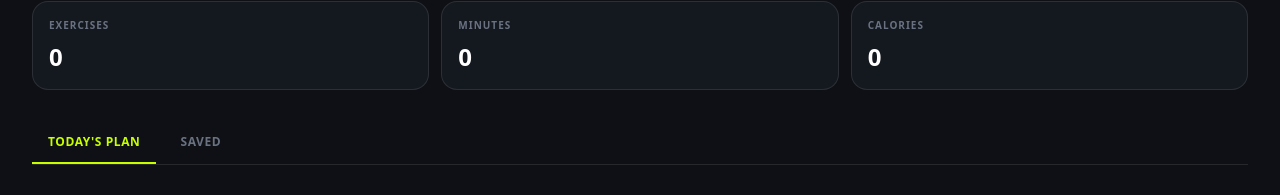
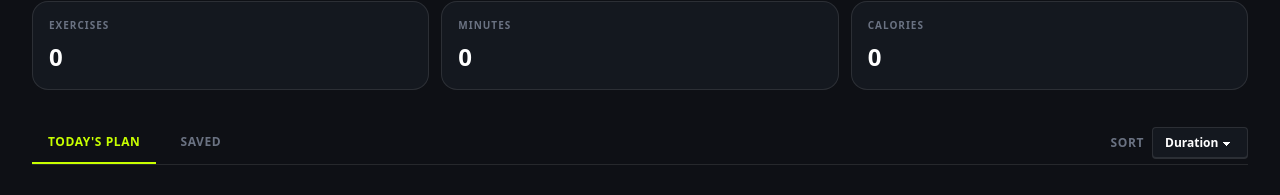
Before and after one commit to Iftakharul-Alam-Apurba/Fit-Log, a Next.js app: page /my-plan in a window 1280 px wide. Shown: the part 212-407 px from the top of the page. Built offline with nearby package versions, Linux system fonts and the light colour scheme.

Commit message:
Added sort Option

```diff
--- a/app/my-plan/components/PlanContent.tsx
+++ b/app/my-plan/components/PlanContent.tsx
@@ -11,9 +11,26 @@ export default function PlanContent() {
   const { plan, saved } = useFitLog();
 
   const [activeTab, setActiveTab] = useState<"plan" | "saved">("plan");
+  const [sortBy, setSortBy] = useState("duration");
 
   const isPlanTab = activeTab === "plan";
   const currentWorkouts = isPlanTab ? plan : saved;
+
+  const sortedWorkouts = [...currentWorkouts].sort((a, b) => {
+    if (sortBy === "duration") {
+      return a.duration - b.duration;
+    }
+
+    if (sortBy === "calories") {
+      return a.caloriesBurned - b.caloriesBurned;
+    }
+
+    if (sortBy === "rating") {
+      return b.rating - a.rating;
+    }
+
+    return 0;
+  });
 
   const totalMinutes = currentWorkouts.reduce(
     (total, workout) => total + workout.duration,
@@ -60,8 +77,9 @@ export default function PlanContent() {
         </div>
       </div>
 
-      {/* Tabs */}
-      <div className="flex items-center gap-2 border-b border-white/10">
+      {/* Tabs + Sort */}
+      <div className="flex flex-col justify-between gap-3 border-b border-white/10 sm:flex-row sm:items-center">
+        <div className="flex items-center gap-2">
           <button
             type="button"
             onClick={() => setActiveTab("plan")}
@@ -87,8 +105,30 @@ export default function PlanContent() {
           </button>
         </div>
 
+        {/* Sort */}
+        <div className="flex items-center gap-2 pb-2 sm:pb-0">
+          <label
+            htmlFor="sort-workouts"
+            className="text-xs font-bold uppercase tracking-wider text-gray-500"
+          >
+            Sort
+          </label>
+
+          <select
+            id="sort-workouts"
+            value={sortBy}
+            onChange={(event) => setSortBy(event.target.value)}
+            className="select select-sm border-white/10 bg-[#14181f] text-xs font-bold text-white"
+          >
+            <option value="duration">Duration</option>
+            <option value="calories">Calories</option>
+            <option value="rating">Rating</option>
+          </select>
+        </div>
+      </div>
+
       {/* Content */}
-      {currentWorkouts.length === 0 ? (
+      {sortedWorkouts.length === 0 ? (
         <div className="flex min-h-80 flex-col items-center justify-center rounded-2xl border border-dashed border-white/10 bg-[#111419] px-6 text-center">
           <h2 className="text-xl font-black uppercase tracking-tight text-white">
             NOTHING HERE YET
@@ -109,7 +149,7 @@ export default function PlanContent() {
         </div>
       ) : (
         <div className="grid grid-cols-1 gap-4">
-          {currentWorkouts.map((workout) =>
+          {sortedWorkouts.map((workout) =>
             isPlanTab ? (
               <PlanCard key={workout.id} workout={workout} />
             ) : (
```
Lines whose indentation alone changed are shown as unchanged.
